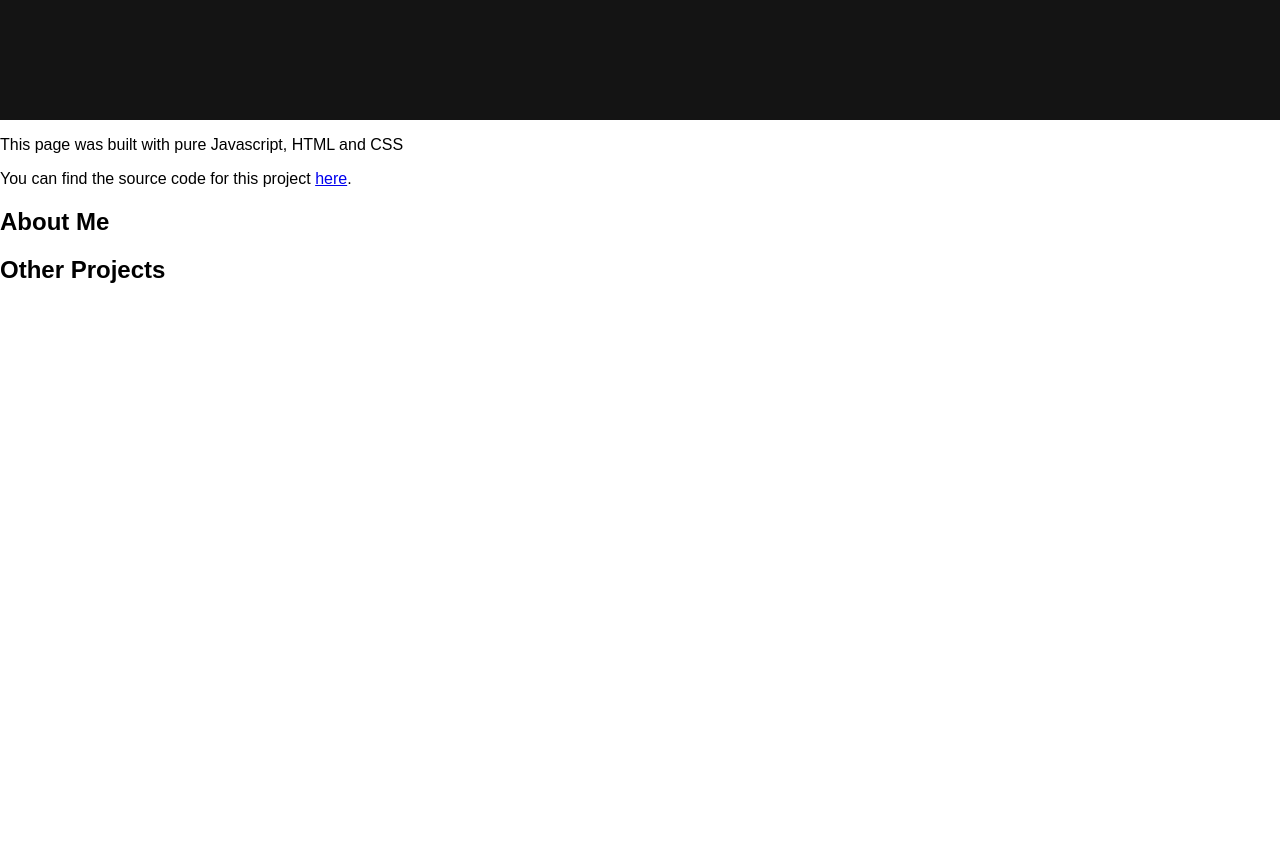
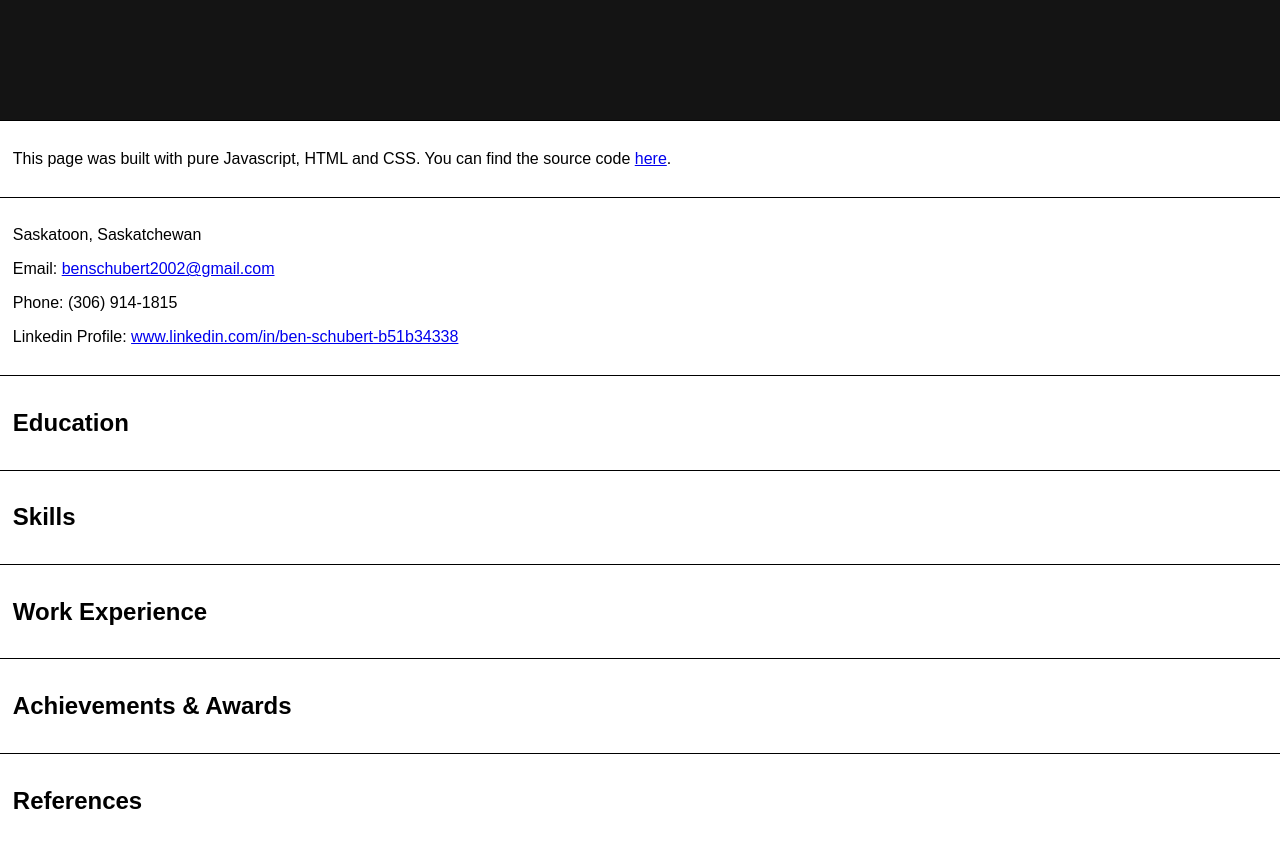
Before and after one commit to benschoob/benschoob.github.io, a plain HTML site: page index.html in a window 1280 px wide. Shown: the part 520-1367 px from the top of the page. Before the commit the page ends 824 px from the top, so only its background shows below. Drawn offline with Linux system fonts and the light colour scheme.

Commit message:
added sections

```diff
--- a/index.html
+++ b/index.html
@@ -22,14 +22,28 @@
             </div>
             <!--Info about this webpage-->
             <div id="project_info" class="section">
-                <p>This page was built with pure Javascript, HTML and CSS</p>
-                <p>You can find the source code for this project <a href="https://github.com/benschoob/benschoob.github.io">here</a>.</p>
+                <p>This page was built with pure Javascript, HTML and CSS. You can find the source code <a href="https://github.com/benschoob/benschoob.github.io">here</a>.</p>
             </div>
             <div id="about_me" class="section">
-                <h2>About Me</h2>
+                <p>Saskatoon, Saskatchewan</p>
+                <p>Email: <a href= "mailto:benschubert2002@gmail.com">benschubert2002@gmail.com</a></p>
+                <p>Phone: (306) 914-1815</p>
+                <p>Linkedin Profile: <a href="https://www.linkedin.com/in/ben-schubert-b51b34338">www.linkedin.com/in/ben-schubert-b51b34338</a></p>
             </div>
-            <div id="other_projects" class="section">
-                <h2>Other Projects</h2>
+            <div id="education" class="section">
+                <h2 class="section_header">Education</h2>
+            </div>
+            <div id="skills" class="section">
+                <h2 class="section_header">Skills</h2>
+            </div>
+            <div id="work" class="section">
+                <h2 class="section_header">Work Experience</h2>
+            </div>
+            <div id="awards" class="section">
+                <h2 class="section_header">Achievements & Awards</h2>
+            </div>
+            <div id="references" class="section">
+                <h2 class="section_header">References</h2>
             </div>
         </div>
     </body>
--- a/style.css
+++ b/style.css
@@ -5,6 +5,11 @@ html {
 body {
     padding: 0;
     margin: 0;
+}
+
+.section {
+    padding: 1%;
+    border-top: 1pt solid;
 }
 
 #navbar {
```
